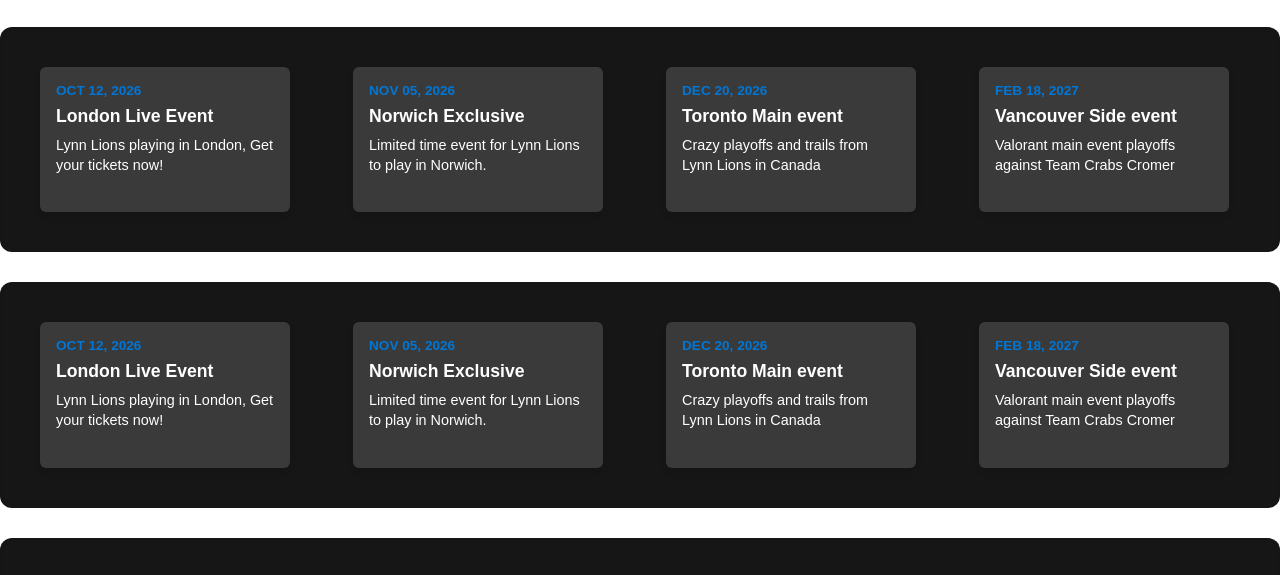
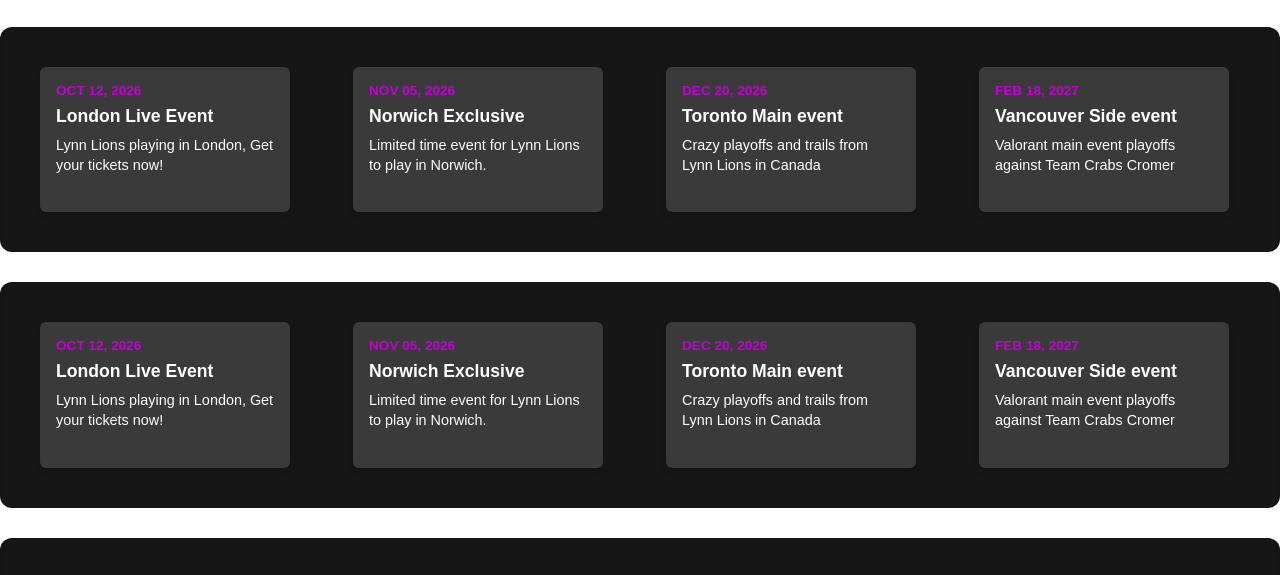
Before and after one commit to MattDenis/Lynn-Lions, a plain HTML site: page events.html in a window 1280 px wide. Shown: the part 202-777 px from the top of the page. Drawn offline with Linux system fonts and the light colour scheme.

Commit message:
Add files via upload

```diff
--- a/style.css
+++ b/style.css
@@ -452,7 +452,7 @@
 
 .event-date {
   font-size: 0.85rem;
-  color: #0076d6;
+  color: #c400d6;
   font-weight: 700;
   text-transform: uppercase;
   margin: 0 0 8px 0;
```
Also changed, not shown: main.html (+1 -1 lines).
